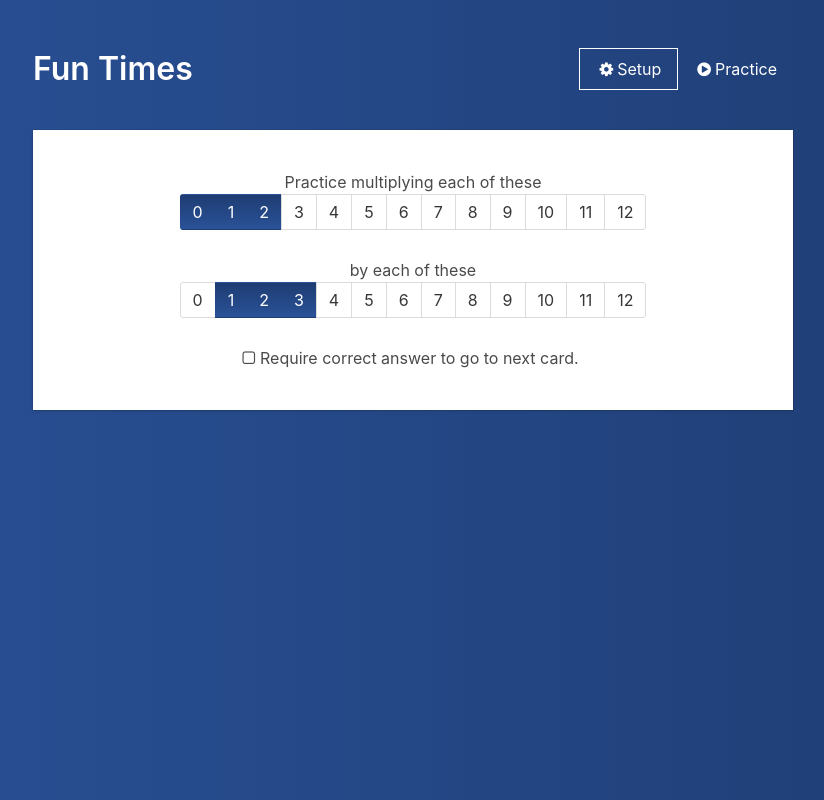
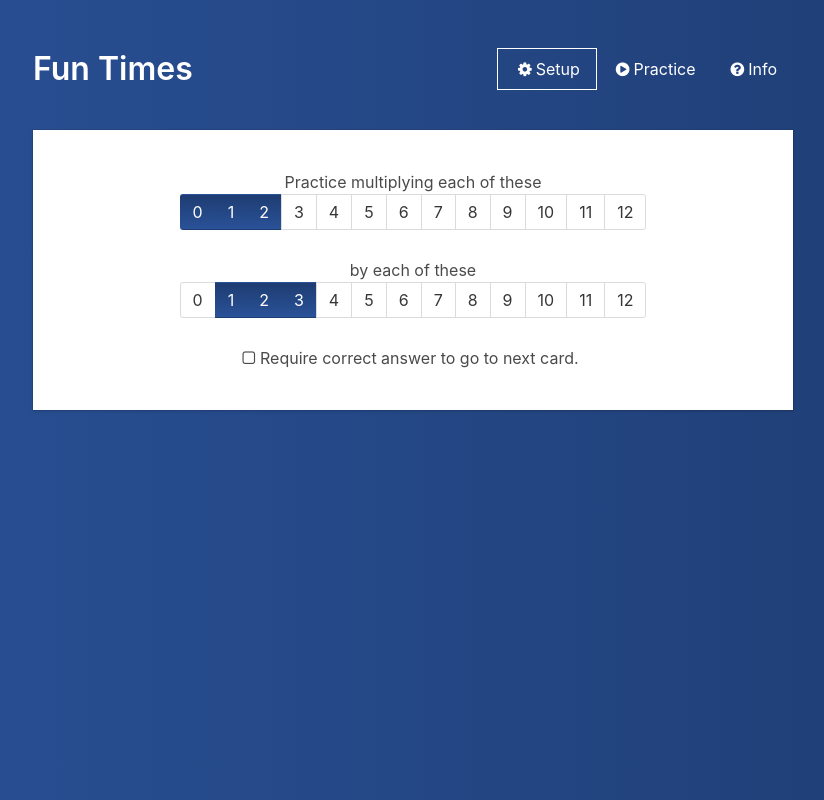
Before and after one commit to bacalj/funtimes, a website: page index.html in a window 1280 px wide. Shown: the top 800 px of the page, without its empty margins (227-1051 px from the left). Drawn offline with nearby package versions, Linux system fonts and the light colour scheme.

Commit message:
adding a credit area and then deciding on a modal prolly

```diff
--- a/index.html
+++ b/index.html
@@ -31,12 +31,23 @@
                             <div class="level-right">
                                 <div class="tabs is-toggle level-item">
                                     <ul>
-                                        <li @click="setUp()" :class="{ 'is-active' : mode === 'setup' }"><a>
-                                            <span><i class="fa fa-gear"></i>Setup</span>
-                                        </a></li>
-                                        <li @click="practice()" :class="{ 'is-active' : mode === 'practice' }"><a>
-                                            <span><i class="fa fa-play-circle"></i>Practice</span>
-                                        </a></li>
+                                        <li @click="setUp()" :class="{ 'is-active' : mode === 'setup' }">
+                                            <a>
+                                                <span><i class="fa fa-gear"></i>Setup</span>
+                                            </a>
+                                        </li>
+
+                                        <li @click="practice()" :class="{ 'is-active' : mode === 'practice' }">
+                                            <a>
+                                                <span><i class="fa fa-play-circle"></i>Practice</span>
+                                            </a>
+                                        </li>
+
+                                        <li @click="showInfoModal()">
+                                            <a>
+                                                <span><i class="fa fa-question-circle"></i>Info</span>
+                                            </a>
+                                        </li>
                                     </ul>
                                 </div>
                             </div>
@@ -123,5 +134,21 @@
             </div>
         </section>
         <script src="funtimes.js" charset="utf-8"></script>
+        <!-- <div class="navbar is-fixed-bottom credits-area">
+            <div class="navbar-start">
+                <div class="navbar-item">
+                    <small>
+                        Made with <a href="https://bulma.io/">Bulma</a> and <a href="https://vuejs.org/">Vue</a>
+                    </small>
+                </div>
+            </div>
+
+            <div class="navbar-end">
+                <div class="navbar-item">
+                    <small><i class="fa fa-twitter"></i>Tweet</small>
+                    <small><i class="fa fa-envelope"></i>Email me</small>
+                </div>
+            </div>
+        </div> -->
     </body>
 </html>
--- a/scss/style.scss
+++ b/scss/style.scss
@@ -141,3 +141,15 @@ body {
     color:white;
     color:red;
 }
+
+.credits-area {
+    background-color: transparent;
+    .navbar-item {
+        color:white;
+    }
+
+    i {
+        padding-left:26px;
+        padding-right:5px;
+    }
+}
```
Also changed, not shown: css/style.css.
